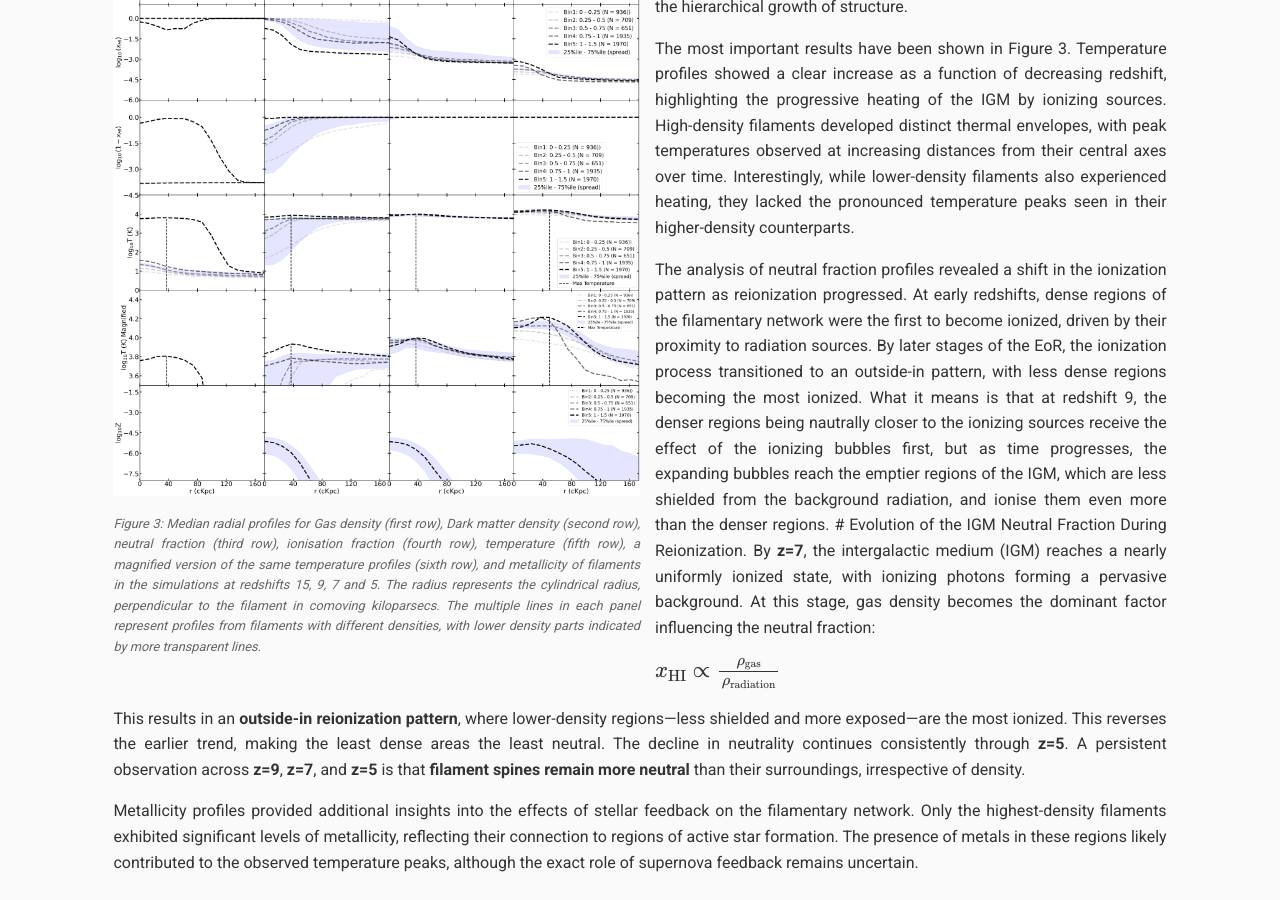
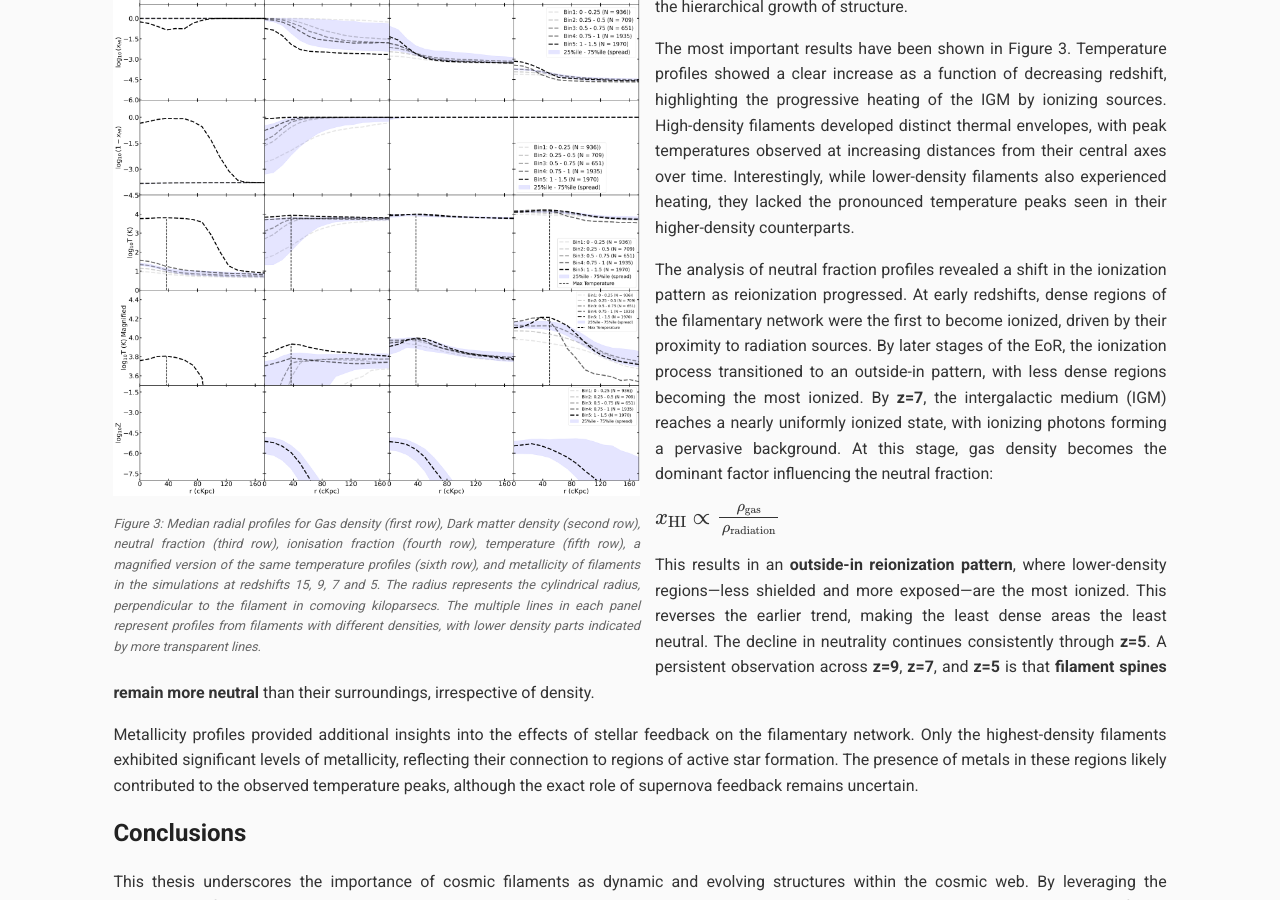
Before and after one commit to vishrut-b/Master-Thesis, a Jekyll site: the page built from index.md, in a window 1280 px wide and 900 px high, scrolled down 2248 px. Built offline with Jekyll 4.4.1, drawn with Linux system fonts in a browser that asks for light colours; our own code applies the rules of GitHub Pages for plain Markdown files.

Commit message:
Update index.md

```diff
--- a/index.md
+++ b/index.md
@@ -101,7 +101,7 @@ The study revealed several important trends in the evolution of cosmic filaments
 
 The most important results have been shown in Figure 3. Temperature profiles showed a clear increase as a function of decreasing redshift, highlighting the progressive heating of the IGM by ionizing sources. High-density filaments developed distinct thermal envelopes, with peak temperatures observed at increasing distances from their central axes over time. Interestingly, while lower-density filaments also experienced heating, they lacked the pronounced temperature peaks seen in their higher-density counterparts.
 
-The analysis of neutral fraction profiles revealed a shift in the ionization pattern as reionization progressed. At early redshifts, dense regions of the filamentary network were the first to become ionized, driven by their proximity to radiation sources. By later stages of the EoR, the ionization process transitioned to an outside-in pattern, with less dense regions becoming the most ionized. What it means is that at redshift 9, the denser regions being nautrally closer to the ionizing sources receive the effect of the ionizing bubbles first, but as time progresses, the expanding bubbles reach the emptier regions of the IGM, which are less shielded from the background radiation, and ionise them even more than the denser regions. # Evolution of the IGM Neutral Fraction During Reionization. By **z=7**, the intergalactic medium (IGM) reaches a nearly uniformly ionized state, with ionizing photons forming a pervasive background. At this stage, gas density becomes the dominant factor influencing the neutral fraction:
+The analysis of neutral fraction profiles revealed a shift in the ionization pattern as reionization progressed. At early redshifts, dense regions of the filamentary network were the first to become ionized, driven by their proximity to radiation sources. By later stages of the EoR, the ionization process transitioned to an outside-in pattern, with less dense regions becoming the most ionized. By **z=7**, the intergalactic medium (IGM) reaches a nearly uniformly ionized state, with ionizing photons forming a pervasive background. At this stage, gas density becomes the dominant factor influencing the neutral fraction:
 
 $x_\mathrm{HI} \propto \frac{\rho_\mathrm{gas}}{\rho_\mathrm{radiation}}$
 
```
